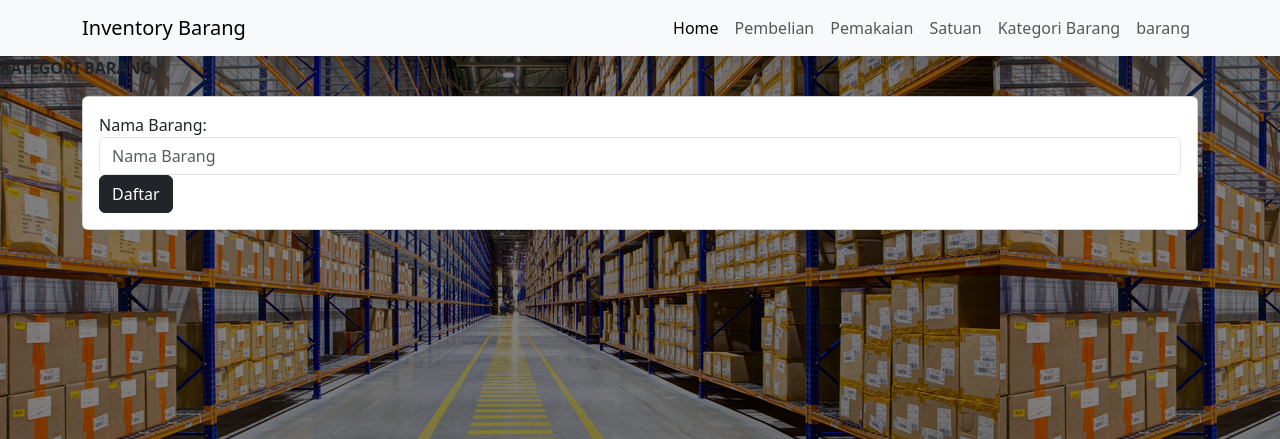
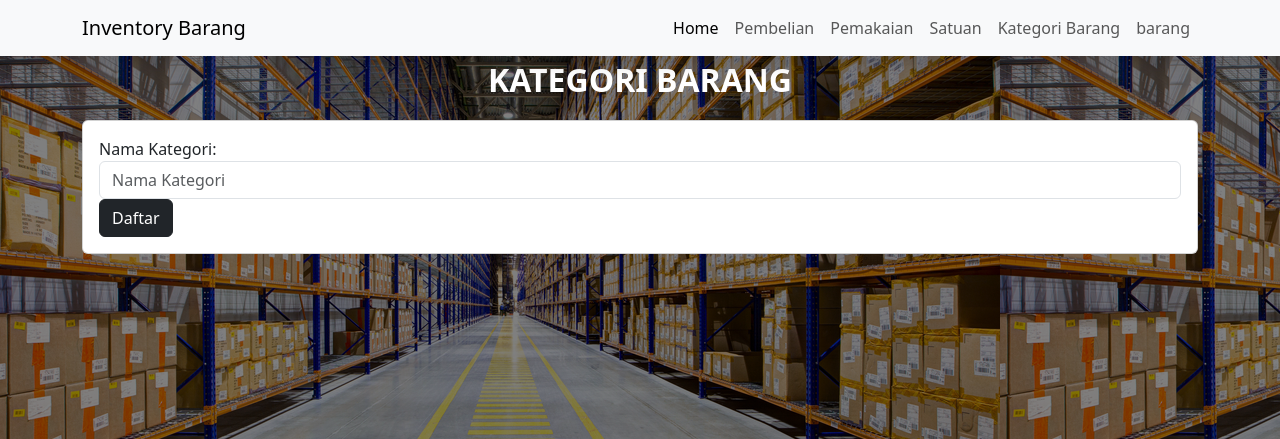
Before and after one commit to RayaGhaniyya/inventory-barang, a PHP site: page /formkategori.php in a window 1280 px wide. Shown: the top 439 px of the page. Run offline with PHP 8.4, Linux system fonts and the light colour scheme.

Commit message:
update kategori

```diff
--- a/editkategori.php
+++ b/editkategori.php
@@ -41,8 +41,8 @@ include('head.php');
 
                 <div class="row">
                     <div class="col-12">
-                        <label for="nama_barang">Nama barang :</label>
-                        <input class="form-control" type="text" name="nama_barang" placeholder="Nama Barang" aria-label="default input example" value="<?php echo $kategori['nama_barang'] ?>">
+                        <label for="nama_kategori">Nama Kategori :</label>
+                        <input class="form-control" type="text" name="nama_kategori" placeholder="Nama Kategori" aria-label="default input example" value="<?php echo $kategori['nama_kategori'] ?>">
 
                     </div>
                     <div class="col-12">
--- a/formkategori.php
+++ b/formkategori.php
@@ -19,8 +19,8 @@ include('head.php')
 
                 <div class="row">
                     <div class="col-md-12">
-                        <label for="nama_barang">Nama Barang: </label>
-                        <input class="form-control" type="text" name="nama_barang" placeholder="Nama Barang" aria-label="default input example">
+                        <label for="nama_kategori">Nama Kategori: </label>
+                        <input class="form-control" type="text" name="nama_kategori" placeholder="Nama Kategori" aria-label="default input example">
                     </div>
 
                     <div class="col-md-12">
--- a/proseshapuskategori.php
+++ b/proseshapuskategori.php
@@ -8,12 +8,12 @@ if( isset($_GET['id']) ){
     $id = $_GET['id'];
 
 
-    $sql = "DELETE FROM satuan WHERE id=$id";
+    $sql = "DELETE FROM kategori WHERE id=$id";
     $query = mysqli_query($db, $sql);
 
 
     if( $query ){
-        header('Location: listsatuan.php');
+        header('Location: listkategori.php');
     } else {
         die("gagal menghapus...");
     }
@@ -21,5 +21,3 @@ if( isset($_GET['id']) ){
 } else {
     die("akses dilarang...");
 }
-
-?>
--- a/storekategori.php
+++ b/storekategori.php
@@ -7,11 +7,11 @@ if (isset($_POST['daftar'])) {
 
     //
     $id = $_POST['id'];
-    $nama_barang = $_POST['nama_barang'];
+    $nama_kategori = $_POST['nama_kategori'];
 
 
     //
-    $sql =  "INSERT INTO kategori_barang (id, nama_barang) VALUE ('$id', '$nama_barang')";
+    $sql =  "INSERT INTO kategori_barang (id, nama_kategori) VALUE ('$id', '$nama_kategori')";
     $query = mysqli_query($db, $sql);
 
     //
--- a/style.css
+++ b/style.css
@@ -6,3 +6,9 @@ body{
     position: relative;
     background: linear-gradient(rgba(0, 0, 0, 0.5), rgba(0, 0, 0, 0.5)) ,url(bg.jpg);
 }
+
+header{
+    color: white;
+    font-size: xx-large;
+    text-align: center;
+}
```
Also changed, not shown: index.php (+4 -4 lines).
